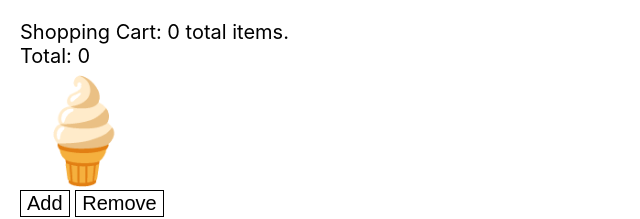
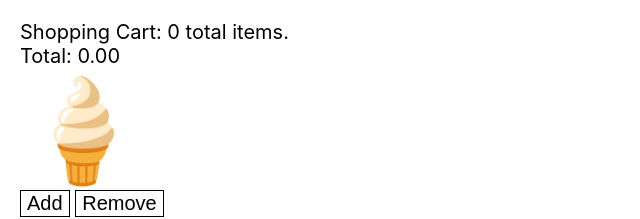
Before and after one commit to NedimRenesalis/React-hooks, a React (Create React App) app: page / in a window 1280 px wide. Shown: the top 219 px of the page, without its empty margins (0-640 px from the left). Built offline with nearby package versions, Linux system fonts and the light colour scheme.

Commit message:
convert total from a number to a string with two decimal places

```diff
--- a/src/components/Product/Product.js
+++ b/src/components/Product/Product.js
@@ -1,15 +1,25 @@
 import React, { useState } from 'react';
 import './Product.css';
+
+const currencyOptions = {
+  minimumFractionDigits: 2,
+  maximumFractionDigits: 2,
+}
 
 export default function Product() {
   const [cart, setCart] = useState([]);
   const [total, setTotal] = useState(0);
+
+ function getTotal() {
+    return total.toLocaleString(undefined, currencyOptions)
+  }
+
   return(
     <div className="wrapper">
       <div>
         Shopping Cart: {cart.length} total items.
       </div>
-      <div>Total: {total}</div>
+      <div>Total: {getTotal()}</div>
 
       <div className="product"><span role="img" aria-label="ice cream">🍦</span></div>
       <button>Add</button> <button>Remove</button>
```
